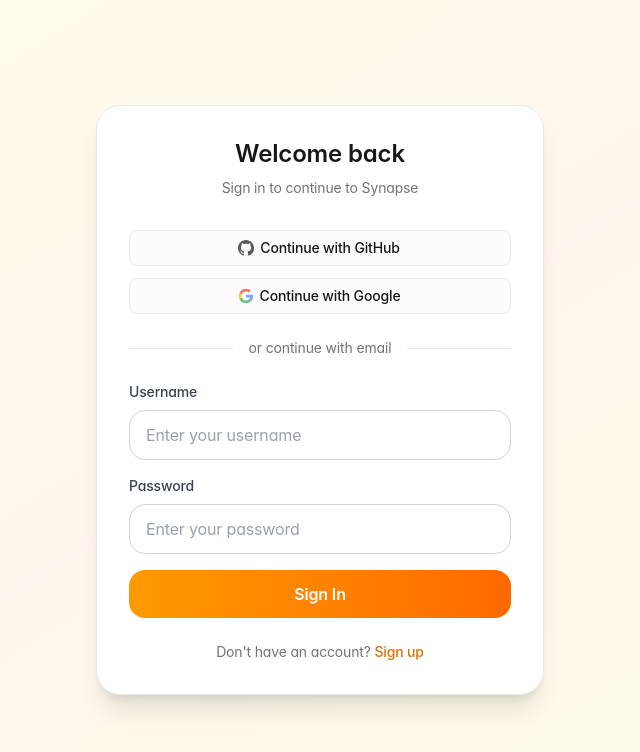
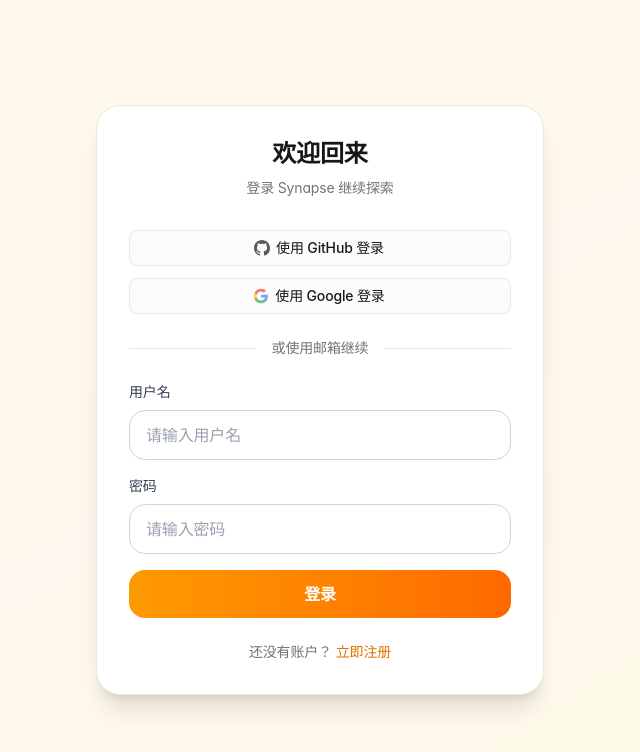
Before and after one commit to lihaoze123/synapse, a React (Vite) app in the folder client/: page /login in a window 1280 px wide. Shown: the top 752 px of the page, without its empty margins (320-960 px from the left). Built offline with nearby package versions, Linux system fonts and the light colour scheme; no server answers.

Commit message:
feat: localize login page UI to Chinese
Translate all login page labels, placeholders, error messages, and button text to Chinese for improved user experience.

```diff
--- a/client/src/components/auth/LoginPage.tsx
+++ b/client/src/components/auth/LoginPage.tsx
@@ -73,8 +73,8 @@
 		setApiError(null);
 		const errors: Record<string, string> = {};
 
-		if (!loginData.username.trim()) errors.username = "Username is required";
-		if (!loginData.password) errors.password = "Password is required";
+		if (!loginData.username.trim()) errors.username = "请输入用户名";
+		if (!loginData.password) errors.password = "请输入密码";
 
 		if (Object.keys(errors).length > 0) {
 			setLoginErrors(errors);
@@ -85,7 +85,7 @@
 		try {
 			await auth.login(loginData);
 		} catch (err) {
-			setApiError(err instanceof Error ? err.message : "Login failed");
+			setApiError(err instanceof Error ? err.message : "登录失败");
 		}
 	};
 
@@ -94,15 +94,15 @@
 		setApiError(null);
 		const errors: Record<string, string> = {};
 
-		if (!registerData.username.trim()) errors.username = "Username is required";
-		if (!registerData.email.trim()) errors.email = "Email is required";
+		if (!registerData.username.trim()) errors.username = "请输入用户名";
+		if (!registerData.email.trim()) errors.email = "请输入邮箱";
 		else if (!isValidEmail(registerData.email))
 			errors.email = emailValidationError;
-		if (!registerData.password) errors.password = "Password is required";
+		if (!registerData.password) errors.password = "请输入密码";
 		else if (registerData.password.length < 6)
-			errors.password = "Password must be at least 6 characters";
+			errors.password = "密码长度至少 6 位";
 		if (registerData.password !== registerData.confirmPassword)
-			errors.confirmPassword = "Passwords do not match";
+			errors.confirmPassword = "两次密码不一致";
 
 		if (Object.keys(errors).length > 0) {
 			setRegisterErrors(errors);
@@ -117,7 +117,7 @@
 				password: registerData.password,
 			});
 		} catch (err) {
-			setApiError(err instanceof Error ? err.message : "Registration failed");
+			setApiError(err instanceof Error ? err.message : "注册失败");
 		}
 	};
 
@@ -131,12 +131,10 @@
 					{/* Header */}
 					<div className="text-center mb-8">
 						<h1 className="text-2xl font-semibold text-gray-900 mb-2">
-							{mode === "login" ? "Welcome back" : "Create account"}
+							{mode === "login" ? "欢迎回来" : "创建账户"}
 						</h1>
 						<p className="text-gray-500 text-sm">
-							{mode === "login"
-								? "Sign in to continue to Synapse"
-								: "Join the community today"}
+							{mode === "login" ? "登录 Synapse 继续探索" : "加入我们的社区"}
 						</p>
 					</div>
 
@@ -168,7 +166,7 @@
 						</div>
 						<div className="relative flex justify-center">
 							<span className="px-4 bg-white text-sm text-gray-500">
-								or continue with email
+								或使用邮箱继续
 							</span>
 						</div>
 					</div>
@@ -178,9 +176,9 @@
 						<form onSubmit={handleLogin} className="space-y-4">
 							<AuthInput
 								id={loginUsernameId}
-								label="Username"
+								label="用户名"
 								type="text"
-								placeholder="Enter your username"
+								placeholder="请输入用户名"
 								value={loginData.username}
 								onChange={(v) => setLoginData({ ...loginData, username: v })}
 								error={loginErrors.username}
@@ -188,9 +186,9 @@
 							/>
 							<AuthInput
 								id={loginPasswordId}
-								label="Password"
+								label="密码"
 								type="password"
-								placeholder="Enter your password"
+								placeholder="请输入密码"
 								value={loginData.password}
 								onChange={(v) => setLoginData({ ...loginData, password: v })}
 								error={loginErrors.password}
@@ -204,16 +202,16 @@
 								{auth.isLoggingIn && (
 									<Loader2 className="w-4 h-4 animate-spin" />
 								)}
-								Sign In
+								登录
 							</button>
 						</form>
 					) : (
 						<form onSubmit={handleRegister} className="space-y-4">
 							<AuthInput
 								id={regUsernameId}
-								label="Username"
+								label="用户名"
 								type="text"
-								placeholder="Choose a username"
+								placeholder="请输入用户名"
 								value={registerData.username}
 								onChange={(v) =>
 									setRegisterData({ ...registerData, username: v })
@@ -223,9 +221,9 @@
 							/>
 							<AuthInput
 								id={regEmailId}
-								label="Email"
+								label="邮箱"
 								type="email"
-								placeholder="Enter your email"
+								placeholder="请输入邮箱"
 								value={registerData.email}
 								onChange={(v) => setRegisterData({ ...registerData, email: v })}
 								error={registerErrors.email}
@@ -233,9 +231,9 @@
 							/>
 							<AuthInput
 								id={regPasswordId}
-								label="Password"
+								label="密码"
 								type="password"
-								placeholder="Create a password"
+								placeholder="请设置密码"
 								value={registerData.password}
 								onChange={(v) =>
 									setRegisterData({ ...registerData, password: v })
@@ -245,9 +243,9 @@
 							/>
 							<AuthInput
 								id={regConfirmId}
-								label="Confirm Password"
+								label="确认密码"
 								type="password"
-								placeholder="Confirm your password"
+								placeholder="请再次输入密码"
 								value={registerData.confirmPassword}
 								onChange={(v) =>
 									setRegisterData({ ...registerData, confirmPassword: v })
@@ -263,16 +261,14 @@
 								{auth.isRegistering && (
 									<Loader2 className="w-4 h-4 animate-spin" />
 								)}
-								Create Account
+								注册账户
 							</button>
 						</form>
 					)}
 
 					{/* Toggle Mode */}
 					<p className="mt-6 text-center text-gray-500 text-sm">
-						{mode === "login"
-							? "Don't have an account?"
-							: "Already have an account?"}{" "}
+						{mode === "login" ? "还没有账户？" : "已有账户？"}{" "}
 						<button
 							type="button"
 							onClick={() => {
@@ -283,7 +279,7 @@
 							}}
 							className="text-amber-600 hover:text-amber-700 font-medium transition-colors"
 						>
-							{mode === "login" ? "Sign up" : "Sign in"}
+							{mode === "login" ? "立即注册" : "去登录"}
 						</button>
 					</p>
 				</div>
--- a/client/src/components/auth/OAuthButton.tsx
+++ b/client/src/components/auth/OAuthButton.tsx
@@ -53,7 +53,7 @@
 					/>
 				</svg>
 			)}
-			Continue with {isGitHub ? "GitHub" : "Google"}
+			使用 {isGitHub ? "GitHub" : "Google"} 登录
 		</Button>
 	);
 }
--- a/client/src/utils/validation.ts
+++ b/client/src/utils/validation.ts
@@ -4,4 +4,4 @@
 	return EMAIL_REGEX.test(email);
 }
 
-export const emailValidationError = "Invalid email address";
+export const emailValidationError = "邮箱格式不正确";
```
